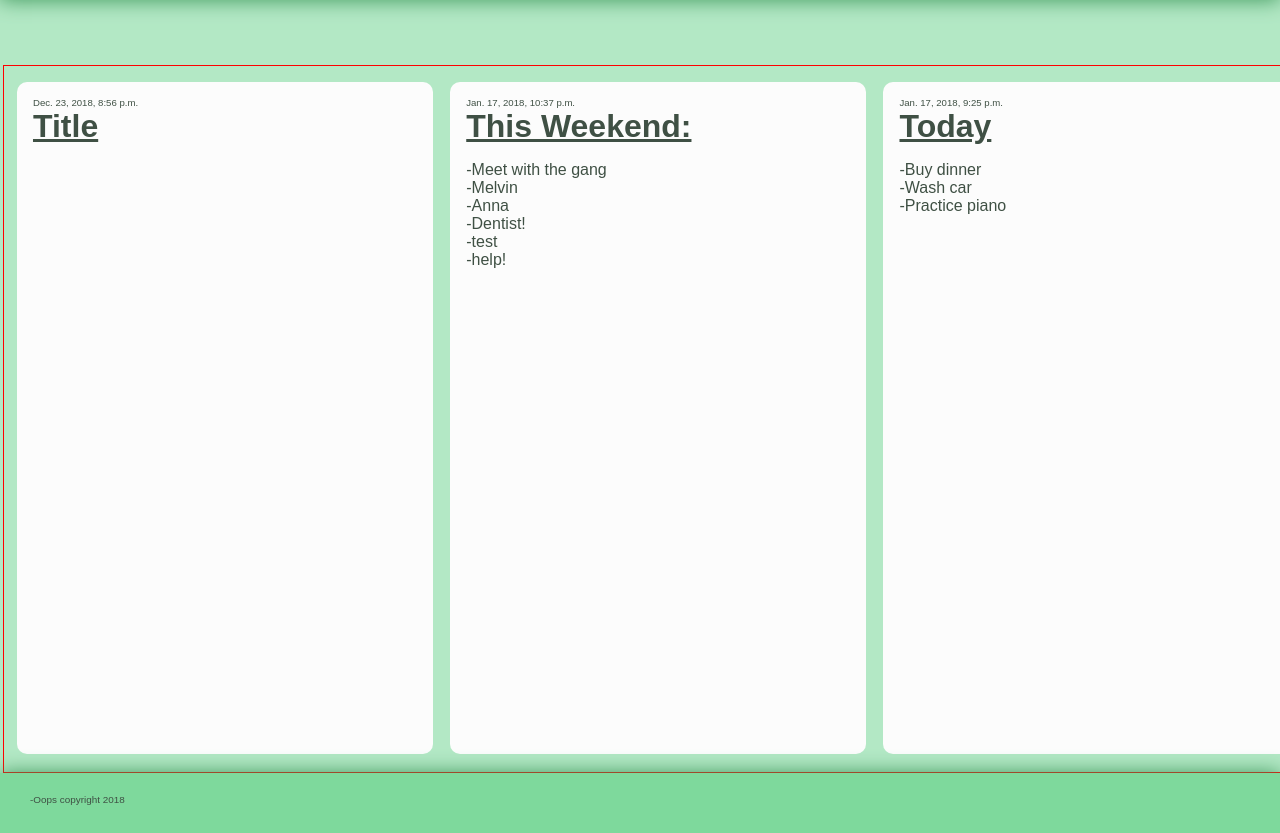
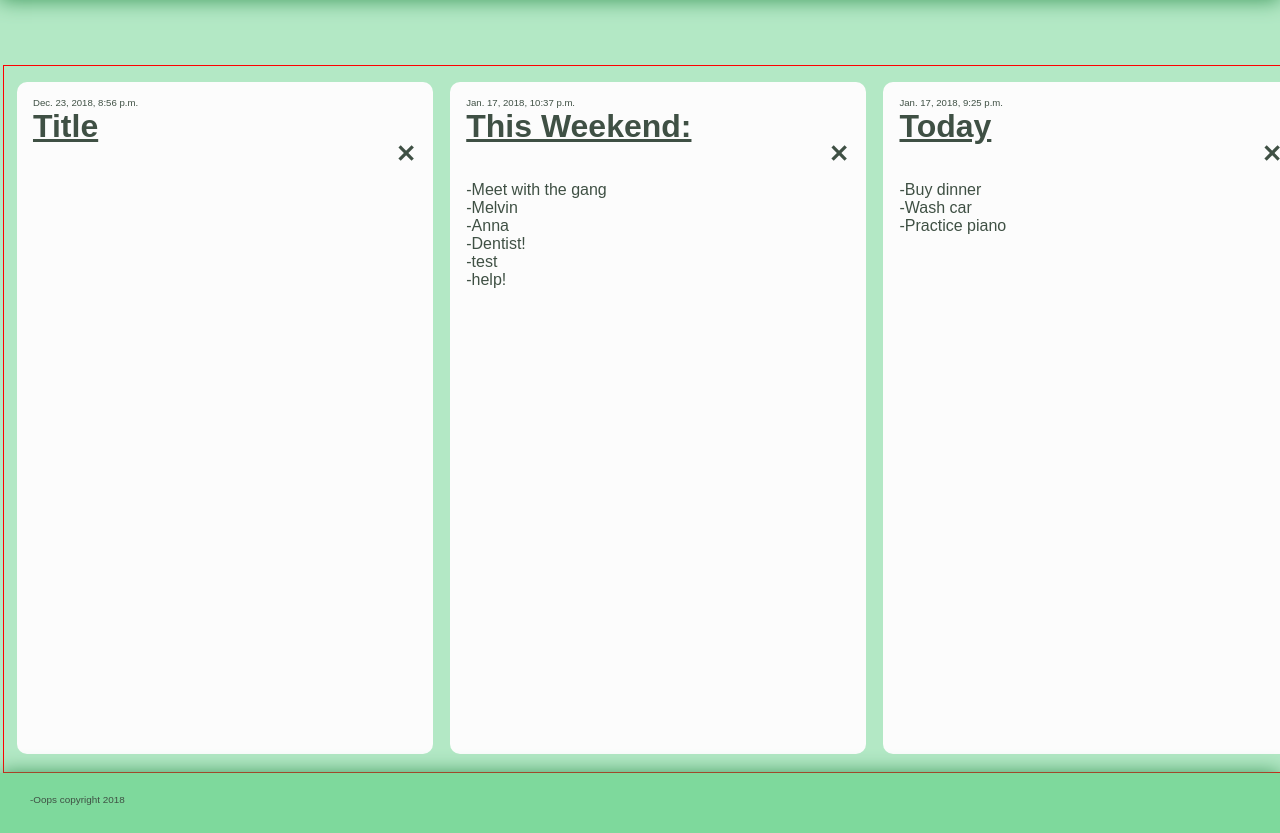
Before and after one commit to AidenH/-Oops, a Django app: page / in a window 1280 px wide. Shown: the part 159-992 px from the top of the page. Run offline with Django 3.2, Linux system fonts and the light colour scheme; data comes from the database, SQL or seed files in the repository; both versions use the stored data as it was after the commit; some libraries are stand-ins or nearby versions.

Commit message:
Add functionality to addTile. Create and insert deleteTile icon.

```diff
--- a/oops/static/css/style.css
+++ b/oops/static/css/style.css
@@ -95,12 +95,16 @@ div.tile {
 }
 
 .tile_title {
+  width: 93%;
+
   font-size: 2em;
   font-weight: bold;
   text-decoration: underline;
 }
 
 .tile_date {
+  width: 93%;
+
   font-size: 0.6em;
   line-height: 1em;
 }
@@ -111,3 +115,8 @@ div.tile {
   width: 24em;
   cursor: pointer;
 }
+
+.delete {
+  width: 1em;
+  margin-left: 95%;
+}
--- a/oops/templates/partials/tiles.html
+++ b/oops/templates/partials/tiles.html
@@ -1,3 +1,4 @@
+{% load static %}
 <div id="tile_container">
   {% for tile in tileindex reversed %}
 
@@ -9,6 +10,7 @@
 
       <div class="tile_date">{{ tile.date }}</div>
       <div class="tile_title">{{ tile.title }}</div>
+      <img src="{% static 'img/delete.svg' %}" class="delete" onclick="console.log('Delete this.')"/>
       <p id="{{ tile.id }}" onclick="tileEditable({{ tile.id }})" oninput="tileUpdate({{ tile.id }})">
           {{ tile.content|safe }}</p>
 
@@ -26,16 +28,17 @@
               'content': content_updated
             },
             success: function() {
-              console.log("Ajax function success.");
+              console.log("Update success.");
             }
             });
         }
 
         function addTile() {
+          console.log("addTile")
           $.ajax({
             url: "tile-add/",
-            data: {
-
+            success: function() {
+              console.log("Add tile success.")
             }
           })
         }
@@ -43,5 +46,5 @@
 
     </span>
   {% endfor %}
-  <span class="plus" <!--onclick="addTile()"-->>Plus
+  <span class="plus" onclick="addTile()">Plus</span>
 </div>
--- a/oops/views.py
+++ b/oops/views.py
@@ -35,7 +35,8 @@ def tile_update(request):
 
 def tile_add(request):
     try:
-
+        t = Tile(title="Title")
+        t.save()
         return HttpResponse(status=200)
     except:
-        return HttpRespose(status=403)
+        return HttpResponse(status=403)
```
Also changed, not shown: db.sqlite3, oops/static/img/delete.svg (added).
